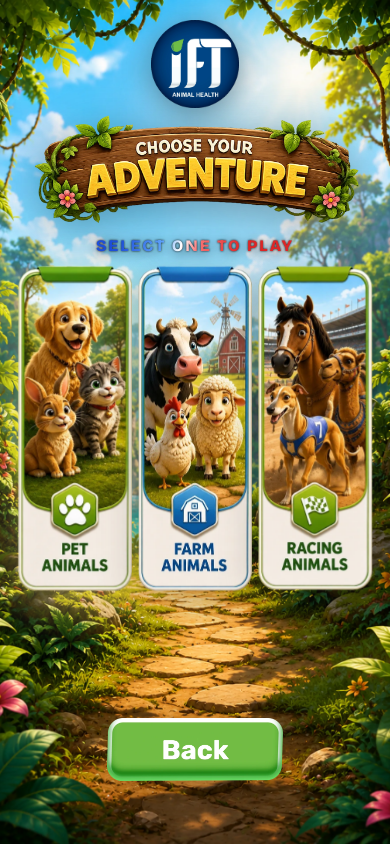
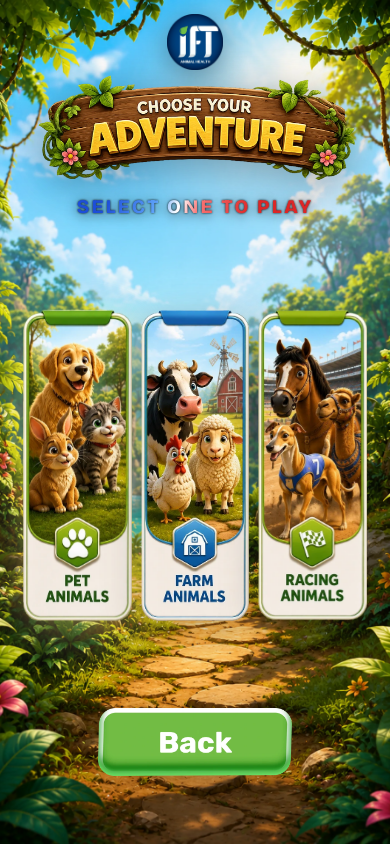
Before and after one commit to SUBHAJIT555/petGuessingGame, a Next.js app: page /category in a window 390 px wide. Built offline with nearby package versions, Linux system fonts and the light colour scheme.

Commit message:
Refactor global styles for improved responsiveness: adjust padding, margins, and dimensions across various components to enhance layout consistency and visual appeal on different screen sizes.

```diff
--- a/src/app/globals.css
+++ b/src/app/globals.css
@@ -552,9 +552,9 @@ body {
   flex-direction: column;
   align-items: center;
   padding:
-    clamp(1rem, 2.4vh, 2rem)
-    clamp(0.75rem, 2.5vw, 1.5rem)
-    clamp(3.75rem, 7.5vh, 6rem);
+    clamp(0.65rem, 1.6vh, 1.25rem)
+    clamp(0.55rem, 2vw, 1.1rem)
+    clamp(4rem, 8vh, 6.5rem);
 }
 
 .category-logo-wrap {
@@ -562,15 +562,15 @@ body {
 }
 
 .category-logo {
-  width: clamp(5.5rem, 14vw, 8.25rem);
+  width: clamp(3.5rem, 9vw, 5.25rem);
   height: auto;
   filter: drop-shadow(0 6px 14px rgba(0, 0, 0, 0.35));
 }
 
 .category-title-wrap {
   flex-shrink: 0;
-  width: min(94%, 36rem);
-  margin-top: clamp(0.15rem, 0.6vh, 0.5rem);
+  width: min(90%, 32rem);
+  margin-top: clamp(0.1rem, 0.4vh, 0.35rem);
 }
 
 .category-title {
@@ -582,9 +582,9 @@ body {
 .category-hint {
   flex-shrink: 0;
   z-index: 3;
-  margin: clamp(0.1rem, 0.45vh, 0.35rem) 0;
+  margin: clamp(0.25rem, 0.7vh, 0.5rem) 0 clamp(0.35rem, 1vh, 0.7rem);
   font-family: var(--font-display);
-  font-size: clamp(1rem, 3vw, 1.35rem);
+  font-size: clamp(1.2rem, 3.6vw, 1.7rem);
   font-weight: 800;
   letter-spacing: 0.12em;
   text-transform: uppercase;
@@ -643,19 +643,20 @@ body {
   min-height: 0;
   align-items: flex-start;
   justify-content: center;
-  gap: clamp(0.4rem, 1.5vw, 0.8rem);
+  gap: clamp(0.55rem, 2vw, 1.15rem);
   padding:
     clamp(0.15rem, 0.5vh, 0.4rem)
-    clamp(0.35rem, 1.5vw, 0.85rem)
+    clamp(0.2rem, 1vw, 0.55rem)
     0;
 }
 
 .category-card-btn {
-  flex: 1 1 0;
-  min-width: 0;
-  max-width: 19.5rem;
-  height: auto;
-  max-height: min(56dvh, 30rem);
+  flex: 0 1 auto;
+  width: auto;
+  height: min(60dvh, 100%);
+  max-height: 100%;
+  aspect-ratio: 293 / 838;
+  max-width: calc((100% - 2.4rem) / 3);
   border: none;
   background: transparent;
   padding: 0;
@@ -665,7 +666,7 @@ body {
   outline: none;
   touch-action: manipulation;
   display: flex;
-  align-items: flex-start;
+  align-items: stretch;
   animation: category-card-glow 3.4s ease-in-out infinite;
   animation-delay: calc(var(--card-i, 0) * 0.75s);
 }
@@ -687,10 +688,9 @@ body {
 
 .category-card-img {
   width: 100%;
-  height: auto;
-  max-height: min(56dvh, 30rem);
+  height: 100%;
   object-fit: contain;
-  object-position: center top;
+  object-position: center center;
   display: block;
   pointer-events: none;
   user-select: none;
@@ -698,8 +698,8 @@ body {
 
 .category-back-btn {
   flex-shrink: 0;
-  width: min(48%, 14rem);
-  margin-top: clamp(0.35rem, 1.2vh, 0.85rem);
+  width: min(52%, 16rem);
+  margin-top: clamp(0.45rem, 1.3vh, 0.95rem);
   border: none;
   background: transparent;
   padding: 0;
@@ -749,9 +749,9 @@ body {
   flex-direction: column;
   align-items: center;
   padding:
-    clamp(0.65rem, 1.6vh, 1.25rem)
-    clamp(0.65rem, 2.2vw, 1.25rem)
-    clamp(0.75rem, 1.8vh, 1.35rem);
+    clamp(0.35rem, 1vh, 0.75rem)
+    clamp(0.25rem, 1vw, 0.55rem)
+    clamp(2.5rem, 5vh, 4rem);
 }
 
 .game-logo-wrap {
@@ -759,15 +759,15 @@ body {
 }
 
 .game-logo {
-  width: clamp(3.6rem, 9.5vw, 5.5rem);
+  width: clamp(2.85rem, 7.5vw, 4.25rem);
   height: auto;
   filter: drop-shadow(0 6px 14px rgba(0, 0, 0, 0.35));
 }
 
 .game-title-wrap {
   flex-shrink: 0;
-  width: min(84%, 30rem);
-  margin-top: clamp(-0.35rem, -0.6vh, -0.15rem);
+  width: min(72%, 24rem);
+  margin-top: clamp(-0.4rem, -0.7vh, -0.2rem);
 }
 
 .game-title {
@@ -784,7 +784,7 @@ body {
   align-items: center;
   justify-content: center;
   gap: clamp(0.45rem, 1.5vw, 0.75rem);
-  margin: clamp(0.15rem, 0.6vh, 0.45rem) 0 clamp(0.25rem, 0.8vh, 0.55rem);
+  margin: clamp(0.05rem, 0.35vh, 0.3rem) 0 clamp(0.1rem, 0.45vh, 0.35rem);
   pointer-events: none;
   user-select: none;
 }
@@ -1016,16 +1016,17 @@ body {
   min-height: 0;
   align-items: center;
   justify-content: center;
-  margin: clamp(0.1rem, 0.35vh, 0.3rem) 0;
+  margin: 0;
 }
 
 .game-grid {
   display: grid;
   grid-template-columns: repeat(5, minmax(0, 1fr));
-  gap: clamp(0.4rem, 1.4vw, 0.8rem);
-  width: min(96%, 48rem, 70dvh);
-  max-width: 100%;
-  padding: clamp(0.65rem, 1.9vw, 1.15rem);
+  gap: clamp(0.5rem, 1.6vw, 0.95rem);
+  /* Fill nearly full width; height follows the square tiles */
+  width: 100%;
+  max-width: min(100%, 86dvh);
+  padding: clamp(0.55rem, 1.6vw, 0.95rem);
   border-radius: clamp(0.95rem, 2.4vw, 1.4rem);
   background: rgba(48, 28, 14, 0.72);
   box-shadow:
@@ -1146,8 +1147,8 @@ body {
 .game-scoreboard {
   position: relative;
   flex-shrink: 0;
-  width: min(98%, 46rem);
-  margin-top: auto;
+  width: min(100%, 52rem);
+  margin-top: clamp(0.25rem, 0.8vh, 0.55rem);
 }
 
 .game-scoreboard-img {
@@ -1221,9 +1222,9 @@ body {
   flex-direction: column;
   align-items: center;
   padding:
-    clamp(0.55rem, 1.4vh, 1.1rem)
-    clamp(0.75rem, 2.5vw, 1.35rem)
-    clamp(0.65rem, 1.6vh, 1.15rem);
+    clamp(0.4rem, 1vh, 0.85rem)
+    clamp(0.4rem, 1.5vw, 0.9rem)
+    clamp(0.5rem, 1.3vh, 1rem);
 }
 
 .results-logo-wrap {
@@ -1231,7 +1232,7 @@ body {
 }
 
 .results-logo {
-  width: clamp(3.25rem, 8.5vw, 5rem);
+  width: clamp(2.75rem, 7vw, 4.25rem);
   height: auto;
   filter: drop-shadow(0 6px 14px rgba(0, 0, 0, 0.35));
 }
@@ -1244,12 +1245,12 @@ body {
   flex-direction: column;
   align-items: center;
   justify-content: center;
-  gap: clamp(0.85rem, 2.2vh, 1.5rem);
+  gap: clamp(0.65rem, 1.8vh, 1.2rem);
 }
 
 .results-title-wrap {
   flex-shrink: 0;
-  width: min(96%, 40rem);
+  width: min(98%, 44rem);
   margin-top: clamp(-0.4rem, -0.8vh, -0.15rem);
 }
 
@@ -1262,13 +1263,13 @@ body {
 .results-card {
   position: relative;
   flex: 0 1 auto;
-  width: min(92%, 34rem);
-  max-height: min(66dvh, 40rem);
+  width: min(98%, 100%);
+  max-height: min(74dvh, 52rem);
 }
 
 .results-card.is-try {
-  width: min(94%, 36rem);
-  max-height: min(70dvh, 44rem);
+  width: min(98%, 100%);
+  max-height: min(78dvh, 56rem);
 }
 
 .results-card-img {
@@ -1304,7 +1305,7 @@ body {
 }
 
 .results-try-score-main {
-  font-size: clamp(2.85rem, 10vw, 4.1rem);
+  font-size: clamp(3.2rem, 11vw, 4.75rem);
   color: #2a5cff;
   text-shadow:
     0 1px 0 #fff,
@@ -1312,7 +1313,7 @@ body {
 }
 
 .results-try-score-den {
-  font-size: clamp(1.45rem, 5vw, 2.1rem);
+  font-size: clamp(1.6rem, 5.5vw, 2.4rem);
   color: #1a3d28;
   margin-left: 0.15rem;
   font-weight: 800;
@@ -1327,7 +1328,7 @@ body {
 }
 
 .results-try-picks-main {
-  font-size: clamp(2.1rem, 7.2vw, 3rem);
+  font-size: clamp(2.4rem, 8vw, 3.5rem);
   color: #2a5cff;
   text-shadow:
     0 1px 0 #fff,
@@ -1335,15 +1336,15 @@ body {
 }
 
 .results-try-picks-den {
-  font-size: clamp(1.35rem, 4.8vw, 1.9rem);
+  font-size: clamp(1.5rem, 5.2vw, 2.2rem);
   color: #1a3d28;
   font-weight: 800;
 }
 
 .results-photo-btn {
   flex-shrink: 0;
-  width: min(90%, 32rem);
-  margin-top: clamp(0.35rem, 1.2vh, 0.85rem);
+  width: min(96%, 40rem);
+  margin-top: clamp(0.25rem, 1vh, 0.7rem);
   border: none;
   background: transparent;
   padding: 0;
@@ -1369,7 +1370,7 @@ body {
 
 .results-footer-wrap {
   flex-shrink: 0;
-  width: min(92%, 30rem);
+  width: min(96%, 38rem);
 }
 
 .results-footer-img {
@@ -1389,13 +1390,13 @@ body {
   flex-direction: column;
   align-items: center;
   justify-content: center;
-  gap: clamp(1.1rem, 3vh, 2rem);
+  gap: clamp(0.9rem, 2.4vh, 1.6rem);
 }
 
 .results-thanks-plaque-wrap {
   flex: 0 1 auto;
-  width: min(96%, 38rem);
-  max-height: min(72dvh, 46rem);
+  width: min(98%, 100%);
+  max-height: min(78dvh, 56rem);
 }
 
 .results-thanks-plaque {
@@ -1411,7 +1412,7 @@ body {
 
 .results-thanks-btn {
   flex-shrink: 0;
-  width: min(68%, 22rem);
+  width: min(78%, 28rem);
   border: none;
   background: transparent;
   padding: 0;
```
